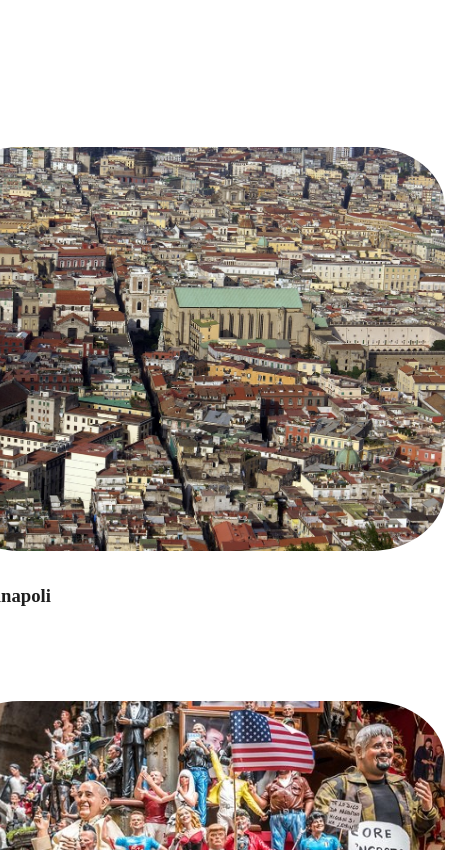
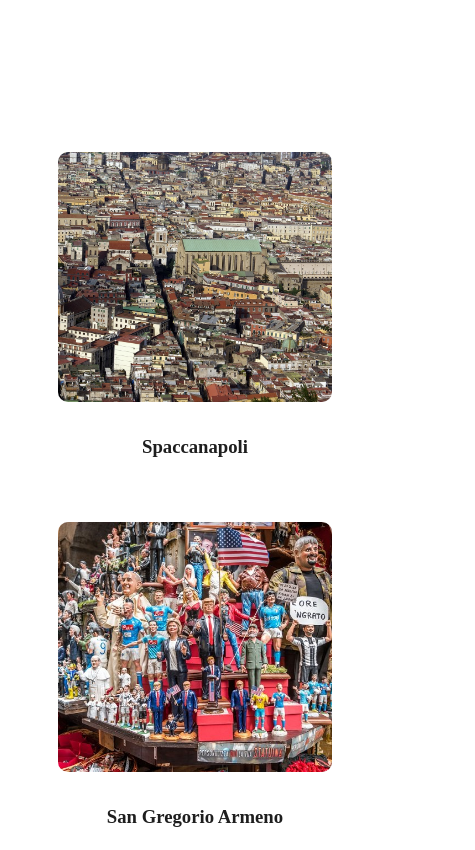
Before and after one commit to dalila03/imgnapoli, a plain HTML site: page centro_storico.html in a window 390 px wide. Shown: the part 2441-3291 px from the top of the page, 475 px wide, since content can reach past the window. Drawn offline with Linux system fonts and the light colour scheme.

Commit message:
aggiorna

```diff
--- a/style.css
+++ b/style.css
@@ -292,21 +292,27 @@ footer a:hover { text-decoration: underline; }
 }
 .imgcardargo {
 border-radius: 15%;
- width: 500px;
+ width: 100%;
+ max-width: 500px;
  height: 404px;
  object-fit: cover;
+ display: block;
+ margin: 0 auto;
 }
 .card-containerargomenti {
   display: grid;
-  grid-template-columns: repeat(2, 1fr);
+  grid-template-columns: repeat(auto-fit), minmax(300px, 1fr);
   gap: 30px;
+  padding: 20px;
 }
 .card-storiaargo{
   padding: 30px;
   border-radius: 12px
+
 }
 .descriptionargo h3 {
 margin-top: 30px;
+text-align: center;
 }
  .card-containerargo {
   display: grid;
@@ -380,11 +386,13 @@ margin-top: 30px;
   }
 
     .card-storiaargo {
-    flex-direction: column;
-    text-align: left;
+    padding: 15px;
 
   }
-
+.imgcardargo {
+  height: 250px;
+  border-radius: 10px;
+}
 
 
 
```
